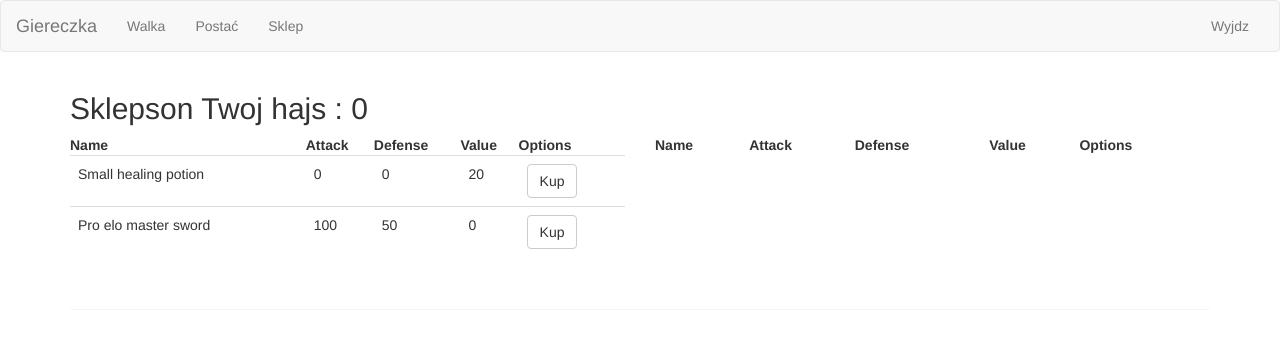
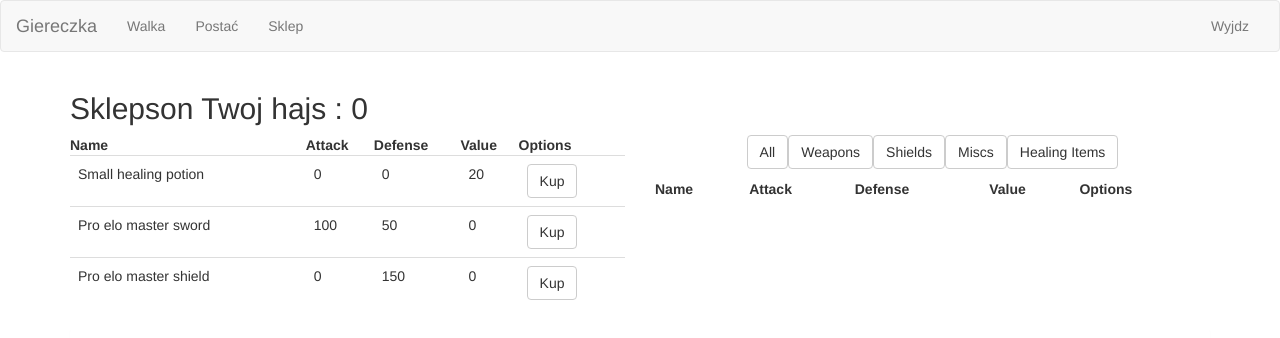
Before and after one commit to kacper1230/FightLife, an Angular app: page /shop in a window 1280 px wide. Shown: the top 338 px of the page. Built offline with nearby package versions, Linux system fonts and the light colour scheme.

Commit message:
kategorie w ekwipunku

```diff
--- a/src/app/characterView.component.ts
+++ b/src/app/characterView.component.ts
@@ -21,6 +21,13 @@ import {Item} from './item'
         </div>
         <div class="col-md-8">
           <h2 class="text-center">Equipment</h2>
+          <p class="text-center">
+          <input type="button" value="All" class="btn btn-default" (click)="eqType='all'">
+          <input type="button" value="Weapons" class="btn btn-default" (click)="eqType='weapon'">
+          <input type="button" value="Shields" class="btn btn-default" (click)="eqType='shield'">
+          <input type="button" value="Miscs" class="btn btn-default" (click)="eqType='misc'">
+          <input type="button" value="Healing Items" class="btn btn-default" (click)="eqType='heal'">
+          </p>
             <table class="table">
               <thead>
                 <th>Name</th>
@@ -29,11 +36,11 @@ import {Item} from './item'
                 <th>Options</th>
               </thead>
               <tbody>
-                <tr *ngFor="let item of player.eq; let i = index" [attr.data-index]="i">
-                  <td>{{item.name}}</td>
-                  <td>{{item.atk}}</td>
-                  <td>{{item.def}}</td>
-                  <td>
+                <tr  *ngFor="let item of player.eq; let i = index" [attr.data-index]="i">
+                  <td *ngIf="item.type == eqType || eqType == 'all' ">{{item.name}}</td>
+                  <td *ngIf="item.type == eqType || eqType == 'all' ">{{item.atk}}</td>
+                  <td *ngIf="item.type == eqType || eqType == 'all' ">{{item.def}}</td>
+                  <td *ngIf="item.type == eqType || eqType == 'all'">
                     <input type="button" class="btn btn-default" *ngIf="item.type == 'heal'" value="Use" (click)="use(i)">
                     <input type="button" class="btn btn-default" *ngIf="item.equipped == false && item.type == 'weapon' || item.type =='shield' " value="Equip" (click)="equip(i)">
                   </td>
@@ -74,6 +81,7 @@ export class CharacterViewComponent {
   player: Player;
   equipped :Item[];
   message:string;
+  eqType : string = 'all';
 
   constructor(private _playerService: PlayerService) {
     this.player = this._playerService.getPlayer();
--- a/src/app/fightView.component.ts
+++ b/src/app/fightView.component.ts
@@ -184,6 +184,7 @@ export class FightViewComponent {
   }
 
   restart(): void {
+
     this.respawnPlayer();
     this.prog = 40;
     this.nextMonster();
--- a/src/app/mock-items.ts
+++ b/src/app/mock-items.ts
@@ -8,10 +8,11 @@ export const ITEMS: Item[] = [
   { id: 4, name: "Pro elo master sword", type:'weapon',atk: 100, def: 50,equipped : false,value:20 },
   { id: 5, name: "Dragon Sword", type:'weapon',atk: 13, def: 2,equipped : false,value:300 },
   { id: 6, name: "Ząb baby jagi", type:'misc',atk: 0, def: 0,equipped : false,value:3 },
-
+  { id: 7, name: "Pro elo master shield", type:'shield',atk: 0, def: 150,equipped : false,value:20 },
 ]
 
 export const ShopItems: Item[] = [
   { id: 0, name: "Small healing potion", type:'heal',atk: 0, def: 0,equipped : false,value:20 },
   { id: 1, name: "Pro elo master sword", type:'weapon',atk: 100, def: 50,equipped : false,value:0 },
+  { id: 2, name: "Pro elo master shield", type:'shield',atk: 0, def: 150,equipped : false,value:0 }
 ]
--- a/src/app/shop.component.ts
+++ b/src/app/shop.component.ts
@@ -31,6 +31,13 @@ import { PlayerService } from './player.service'
       </table>
     </div>
     <div class="col-md-6">
+    <p class="text-center">
+    <input type="button" value="All" class="btn btn-default" (click)="eqType='all'">
+    <input type="button" value="Weapons" class="btn btn-default" (click)="eqType='weapon'">
+    <input type="button" value="Shields" class="btn btn-default" (click)="eqType='shield'">
+    <input type="button" value="Miscs" class="btn btn-default" (click)="eqType='misc'">
+    <input type="button" value="Healing Items" class="btn btn-default" (click)="eqType='heal'">
+    </p>
     <table class="table">
       <thead>
         <th>Name</th>
@@ -41,12 +48,11 @@ import { PlayerService } from './player.service'
       </thead>
       <tbody>
         <tr *ngFor="let item of player.eq ; let i = index">
-        <td>{{i}}</td>
-          <td>{{item.name}}</td>
-          <td>{{item.atk}}</td>
-          <td>{{item.def}}</td>
-          <td>{{item.value}}</td>
-          <td><input class="btn btn-default" type="button" value="Sprzedaj" (click)="sell(i)"></td>
+          <td *ngIf="item.type == eqType || eqType == 'all' ">{{item.name}}</td>
+          <td *ngIf="item.type == eqType || eqType == 'all' ">{{item.atk}}</td>
+          <td *ngIf="item.type == eqType || eqType == 'all' ">{{item.def}}</td>
+          <td *ngIf="item.type == eqType || eqType == 'all' ">{{item.value}}</td>
+          <td *ngIf="item.type == eqType || eqType == 'all' "><input class="btn btn-default" type="button" value="Sprzedaj" (click)="sell(i)"></td>
         </tr>
       </tbody>
     </table>
@@ -67,6 +73,7 @@ export class ShopComponent {
   items: Item[] = ShopItems;
   player: Player;
   message: string;
+  eqType :string = 'all';
 
   constructor(private _playerService: PlayerService) {
     this.player = this._playerService.getPlayer();
```
